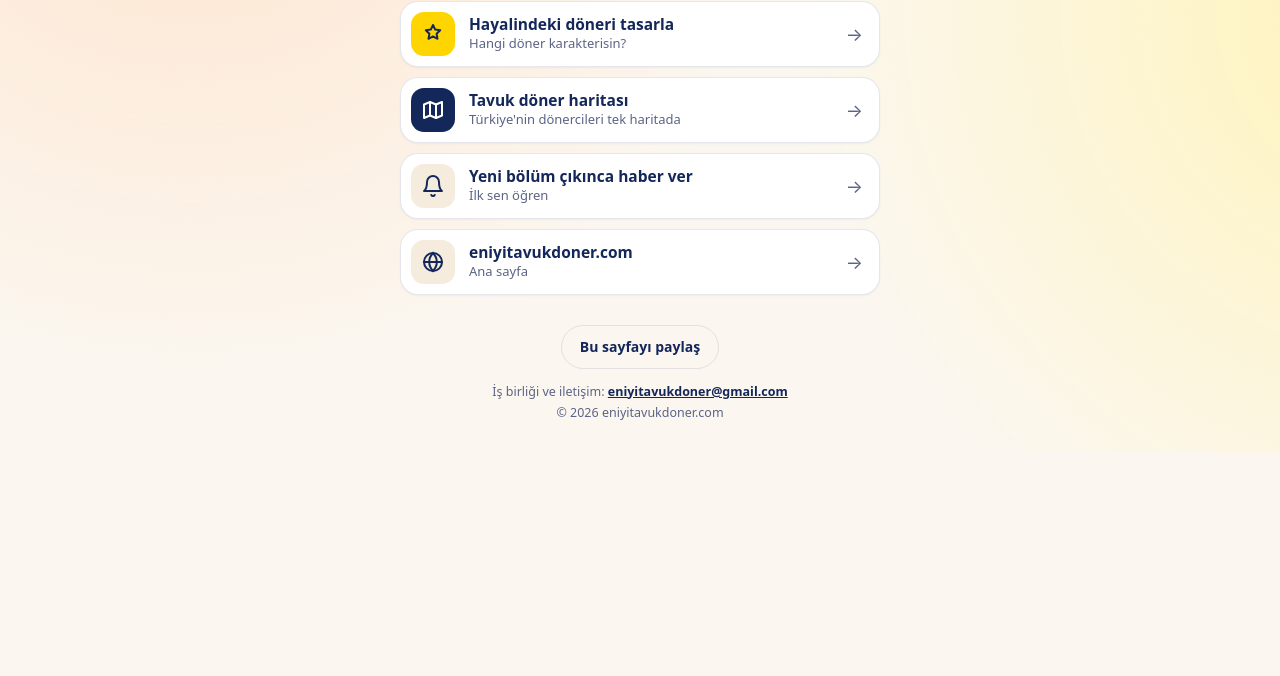
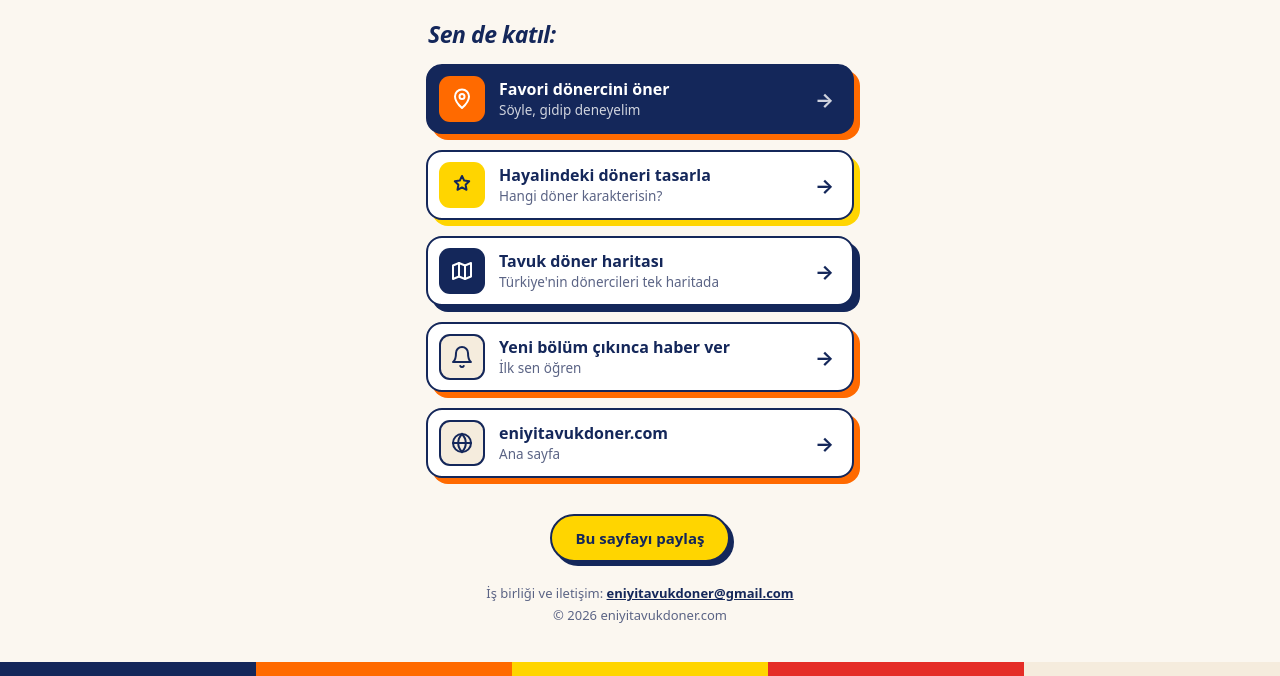
Before and after one commit to egemensemih/eniyitavukdoner, a plain HTML site: page social-links/index.html in a window 1280 px wide. Shown: the part 951-1627 px from the top of the page. Before the commit the page ends 1402 px from the top, so only its background shows below. Drawn offline with Linux system fonts and the light colour scheme.

Commit message:
social-links: yeni tasarım + "En İyi Tavuk Döner · Sosyal Medya Hesapları" başlığı

```diff
--- a/social-links/index.html
+++ b/social-links/index.html
@@ -5,12 +5,12 @@
 <meta name="viewport" content="width=device-width,initial-scale=1,viewport-fit=cover">
 <meta http-equiv="Content-Security-Policy" content="default-src 'self'; script-src 'self'; style-src 'self' 'unsafe-inline' https://fonts.googleapis.com; font-src https://fonts.gstatic.com; img-src 'self' data:; connect-src 'self'; object-src 'none'; base-uri 'self'; form-action 'self'">
 <meta name="referrer" content="strict-origin-when-cross-origin">
-<title>Bütün bağlantılar | eniyitavukdoner.com</title>
+<title>En İyi Tavuk Döner · Sosyal Medya Hesapları</title>
 <meta name="description" content="Denedik ve eniyitavukdoner.com'un YouTube, Instagram, TikTok ve bütün bağlantıları tek yerde. Türkiye'nin en iyi tavuk dönerini arıyoruz.">
 <link rel="canonical" href="https://eniyitavukdoner.com/social-links/">
 <meta property="og:type" content="website">
 <meta property="og:site_name" content="eniyitavukdoner.com">
-<meta property="og:title" content="eniyitavukdoner · Bütün bağlantılar">
+<meta property="og:title" content="En İyi Tavuk Döner · Sosyal Medya Hesapları">
 <meta property="og:description" content="YouTube, Instagram, TikTok ve bütün bağlantılar tek yerde. Türkiye'nin en iyi tavuk dönerini arıyoruz.">
 <meta property="og:image" content="https://eniyitavukdoner.com/og.png">
 <meta property="og:url" content="https://eniyitavukdoner.com/social-links/">
@@ -23,45 +23,51 @@
 <link rel="preconnect" href="https://fonts.gstatic.com" crossorigin>
 <link href="https://fonts.googleapis.com/css2?family=Poppins:wght@400;500;600;700;800&display=swap" rel="stylesheet">
 <style>
-:root{--navy:#14275A;--navy-d:#0E1D45;--orange:#FF6A00;--orange-d:#DB5A00;--orange-l:#FFF0E5;--yellow:#FFD500;--paper:#FBF7F0;--cream:#F5ECDD;--muted:#5B6485;--line:rgba(20,39,90,.11);--f:'Poppins',system-ui,-apple-system,'Segoe UI',sans-serif}
+:root{--navy:#14275A;--orange:#FF6A00;--yellow:#FFD500;--paper:#FBF7F0;--cream:#F5ECDD;--muted:#5B6485;--f:'Poppins',system-ui,-apple-system,'Segoe UI',sans-serif}
 *{box-sizing:border-box;margin:0}
-html{-webkit-text-size-adjust:100%}
-body{min-height:100vh;min-height:100dvh;font-family:var(--f);color:var(--navy);background:var(--paper);background-image:radial-gradient(circle at 15% -10%,#FFE3CC 0,transparent 45%),radial-gradient(circle at 110% 20%,#FFF3B8 0,transparent 40%);background-attachment:fixed;display:flex;justify-content:center;padding:max(28px,env(safe-area-inset-top)) 16px max(28px,env(safe-area-inset-bottom))}
-main{width:100%;max-width:480px;display:flex;flex-direction:column;align-items:center}
-.logo{width:96px;height:96px;border-radius:28px;background:#fff;display:grid;place-items:center;box-shadow:0 2px 6px rgba(20,39,90,.06),0 18px 40px rgba(20,39,90,.12)}
+html{-webkit-text-size-adjust:100%;background:var(--paper)}
+body{min-height:100vh;min-height:100dvh;font-family:var(--f);color:var(--navy);background:var(--paper);display:flex;flex-direction:column;align-items:center;overflow-x:clip}
+main{width:100%;max-width:460px;display:flex;flex-direction:column;align-items:center;padding:max(36px,env(safe-area-inset-top)) 16px 36px;flex:1}
+.logo{width:96px;height:96px;border-radius:26px;background:#fff;display:grid;place-items:center;border:2.5px solid var(--navy);box-shadow:6px 6px 0 var(--orange)}
 .logo img{width:62px;height:62px}
-h1{font-size:24px;font-weight:800;margin-top:16px;letter-spacing:-.01em;text-align:center}
+h1{font-size:25px;font-weight:800;margin-top:20px;letter-spacing:-.015em;text-align:center}
 h1 b{color:var(--orange)}
-.alt{margin-top:6px;font-size:14.5px;color:var(--muted);text-align:center;line-height:1.5;max-width:340px}
-.bolum{width:100%;margin-top:26px}
-.bolum h2{font-size:12px;font-weight:700;letter-spacing:.09em;text-transform:uppercase;color:var(--muted);margin:0 0 10px 6px}
-.liste{display:flex;flex-direction:column;gap:10px}
-a.bag{display:flex;align-items:center;gap:14px;min-height:64px;padding:10px 16px 10px 10px;background:#fff;border:1px solid var(--line);border-radius:18px;color:var(--navy);text-decoration:none;box-shadow:0 1px 2px rgba(20,39,90,.05);transition:transform .15s,box-shadow .15s,border-color .15s}
-a.bag:hover{transform:translateY(-2px);box-shadow:0 10px 26px rgba(20,39,90,.1);border-color:rgba(20,39,90,.2)}
-a.bag:active{transform:translateY(0)}
-a.bag:focus-visible{outline:3px solid var(--orange);outline-offset:2px}
-.ik{flex:none;width:44px;height:44px;border-radius:13px;display:grid;place-items:center;color:#fff}
+.alt{margin-top:8px;font-size:15px;font-weight:500;color:var(--muted);text-align:center;line-height:1.5;max-width:340px}
+.alt b{color:var(--navy)}
+.abone{margin-top:24px;display:flex;align-items:center;justify-content:center;gap:12px;width:100%;min-height:62px;background:#E52D27;color:#fff;font-weight:800;font-size:17px;padding:14px 22px;border:2.5px solid var(--navy);border-radius:16px;text-decoration:none;box-shadow:6px 6px 0 var(--navy);transition:transform .12s,box-shadow .12s}
+.abone svg{width:28px;height:28px;flex:none}
+.abone:hover{transform:translate(-2px,-2px);box-shadow:8px 8px 0 var(--navy)}
+.abone:active{transform:translate(4px,4px);box-shadow:2px 2px 0 var(--navy)}
+.abone-n{margin-top:12px;font-size:13px;font-weight:500;color:var(--muted)}
+.bolum{width:100%;margin-top:34px}
+.bolum h2{font-size:23px;font-weight:800;font-style:italic;letter-spacing:-.02em;color:var(--navy);margin:0 0 14px 2px}
+.liste{display:flex;flex-direction:column;gap:16px}
+a.bag{--g:var(--navy);display:flex;align-items:center;gap:14px;min-height:68px;padding:10px 18px 10px 11px;background:#fff;border:2.5px solid var(--navy);border-radius:16px;color:var(--navy);text-decoration:none;box-shadow:6px 6px 0 var(--g);transition:transform .12s,box-shadow .12s}
+a.bag:hover{transform:translate(-2px,-2px);box-shadow:8px 8px 0 var(--g)}
+a.bag:active{transform:translate(4px,4px);box-shadow:2px 2px 0 var(--g)}
+a.bag:focus-visible,.abone:focus-visible,.paylas:focus-visible{outline:3px solid var(--orange);outline-offset:4px}
+a.bag:has(.yt){--g:#E52D27}a.bag:has(.ig){--g:#DD2A7B}a.bag:has(.tt){--g:var(--navy)}
+a.bag:has(.or){--g:var(--orange)}a.bag:has(.yl){--g:var(--yellow)}a.bag:has(.nv){--g:var(--navy)}a.bag:has(.cr){--g:var(--orange)}
+.ik{flex:none;width:46px;height:46px;border-radius:11px;display:grid;place-items:center;color:#fff}
 .ik svg{width:24px;height:24px}
-.yt{background:#E52D27}.ig{background:linear-gradient(135deg,#F58529,#DD2A7B 55%,#8134AF)}.tt{background:#111}.x{background:#111}
-.or{background:var(--orange)}.nv{background:var(--navy)}.yl{background:var(--yellow);color:var(--navy)}.cr{background:var(--cream);color:var(--navy)}
-.yz{flex:1;min-width:0;display:flex;flex-direction:column;gap:1px}
-.yz b{font-size:15.5px;font-weight:700;line-height:1.3}
-.yz small{font-size:13px;color:var(--muted);line-height:1.35;white-space:nowrap;overflow:hidden;text-overflow:ellipsis}
-.ok{flex:none;color:var(--muted);font-size:18px;transition:transform .15s}
-a.bag:hover .ok{transform:translateX(3px);color:var(--orange)}
-a.bag.one{background:var(--navy);border-color:var(--navy);color:#fff}
-a.bag.one .yz small,a.bag.one .ok{color:rgba(255,255,255,.75)}
-.alt-satir{margin-top:30px;display:flex;flex-direction:column;align-items:center;gap:12px}
-.paylas{font:600 14px var(--f);color:var(--navy);background:transparent;border:1.5px solid var(--line);border-radius:999px;padding:10px 18px;cursor:pointer;min-height:44px}
-.paylas:hover{border-color:var(--navy)}
-footer{font-size:12.5px;color:var(--muted);text-align:center;line-height:1.7}
-footer a{color:var(--navy);font-weight:600}
-.abone{margin-top:20px;display:inline-flex;align-items:center;justify-content:center;gap:10px;width:100%;max-width:320px;min-height:56px;background:#E52D27;color:#fff;font-weight:700;font-size:16.5px;padding:14px 24px;border-radius:999px;text-decoration:none;box-shadow:0 10px 24px rgba(229,45,39,.32);transition:transform .15s,box-shadow .15s}
-.abone svg{width:26px;height:26px}
-.abone:hover{transform:translateY(-2px);box-shadow:0 14px 30px rgba(229,45,39,.4)}
-.abone:focus-visible{outline:3px solid var(--navy);outline-offset:3px}
-.abone-n{margin-top:8px;font-size:12.5px;color:var(--muted)}
-.toast{position:fixed;left:50%;bottom:24px;transform:translateX(-50%) translateY(20px);background:var(--navy);color:#fff;font-size:14px;font-weight:600;padding:11px 18px;border-radius:999px;opacity:0;pointer-events:none;transition:.2s}
+.yt{background:#E52D27}.ig{background:linear-gradient(135deg,#F58529,#DD2A7B 55%,#8134AF)}.tt{background:#111}
+.or{background:var(--orange)}.nv{background:var(--navy)}.yl{background:var(--yellow);color:var(--navy)}.cr{background:var(--cream);color:var(--navy);box-shadow:inset 0 0 0 2px var(--navy)}
+.yz{flex:1;min-width:0;display:flex;flex-direction:column;gap:2px}
+.yz b{font-size:16px;font-weight:700;line-height:1.25}
+.yz small{font-size:13.5px;font-weight:500;color:var(--muted);line-height:1.35;white-space:nowrap;overflow:hidden;text-overflow:ellipsis}
+.ok{flex:none;font-size:20px;font-weight:700;transition:transform .15s}
+a.bag:hover .ok{transform:translateX(3px)}
+a.bag.one{background:var(--navy);color:#fff}
+a.bag.one .yz small,a.bag.one .ok{color:rgba(255,255,255,.8)}
+.alt-satir{margin-top:36px;display:flex;flex-direction:column;align-items:center;gap:20px}
+.paylas{font:700 15px var(--f);color:var(--navy);background:var(--yellow);border:2.5px solid var(--navy);border-radius:999px;padding:11px 24px;min-height:48px;cursor:pointer;box-shadow:4px 4px 0 var(--navy);transition:transform .12s,box-shadow .12s}
+.paylas:hover{transform:translate(-1px,-1px);box-shadow:5px 5px 0 var(--navy)}
+.paylas:active{transform:translate(3px,3px);box-shadow:1px 1px 0 var(--navy)}
+footer{font-size:13px;font-weight:500;color:var(--muted);text-align:center;line-height:1.7}
+footer a{color:var(--navy);font-weight:700}
+.serit{width:100%;height:14px;display:flex;flex:none;margin-bottom:env(safe-area-inset-bottom)}
+.serit i{flex:1}
+.toast{position:fixed;left:50%;bottom:32px;transform:translateX(-50%) translateY(20px);background:var(--navy);color:#fff;font-size:14px;font-weight:700;padding:11px 18px;border-radius:999px;opacity:0;pointer-events:none;transition:.2s}
 .toast.on{opacity:1;transform:translateX(-50%)}
 @media(prefers-reduced-motion:reduce){*{transition:none!important}}
 </style>
@@ -76,7 +82,7 @@ footer a{color:var(--navy);font-weight:600}
   <p class="abone-n">Yeni bölümleri kaçırma · @Denedik</p>
 
   <section class="bolum" aria-labelledby="h-izle">
-    <h2 id="h-izle">İzle ve takip et</h2>
+    <h2 id="h-izle">İzle ve takip et:</h2>
     <div class="liste">
       <a class="bag" href="https://www.youtube.com/@Denedik" target="_blank" rel="noopener">
         <span class="ik yt" aria-hidden="true"><svg viewBox="0 0 24 24" fill="currentColor"><path d="M9 7.5v9l7.5-4.5z"/></svg></span>
@@ -100,7 +106,7 @@ footer a{color:var(--navy);font-weight:600}
   </section>
 
   <section class="bolum" aria-labelledby="h-katil">
-    <h2 id="h-katil">Sen de katıl</h2>
+    <h2 id="h-katil">Sen de katıl:</h2>
     <div class="liste">
       <a class="bag one" href="/favori-donercim/">
         <span class="ik or" aria-hidden="true"><svg viewBox="0 0 24 24" fill="none" stroke="currentColor" stroke-width="2" stroke-linecap="round" stroke-linejoin="round"><path d="M12 21s-7-6.2-7-11.5A7 7 0 0 1 19 9.5C19 14.8 12 21 12 21z"/><circle cx="12" cy="9.5" r="2.5"/></svg></span>
@@ -125,6 +131,7 @@ footer a{color:var(--navy);font-weight:600}
     <footer>İş birliği ve iletişim: <a href="mailto:eniyitavukdoner@gmail.com">eniyitavukdoner@gmail.com</a><br>© 2026 eniyitavukdoner.com</footer>
   </div>
 </main>
+<div class="serit" aria-hidden="true"><i style="background:#14275A"></i><i style="background:#FF6A00"></i><i style="background:#FFD500"></i><i style="background:#E52D27"></i><i style="background:#F5ECDD"></i></div>
 <div class="toast" id="toast" role="status" aria-live="polite"></div>
 <script src="/social-links/paylas.js"></script>
 </body>
--- a/social-links/paylas.js
+++ b/social-links/paylas.js
@@ -4,7 +4,7 @@
   function goster(m) { t.textContent = m; t.classList.add("on"); clearTimeout(t._h); t._h = setTimeout(function () { t.classList.remove("on"); }, 2400); }
   if (!b) return;
   b.addEventListener("click", function () {
-    if (navigator.share) { navigator.share({ title: "eniyitavukdoner · Bütün bağlantılar", url: url }).catch(function () {}); return; }
+    if (navigator.share) { navigator.share({ title: "En İyi Tavuk Döner · Sosyal Medya Hesapları", url: url }).catch(function () {}); return; }
     if (navigator.clipboard) navigator.clipboard.writeText(url).then(function () { goster("Bağlantı kopyalandı"); }, function () { goster(url); });
     else goster(url);
   });
```
